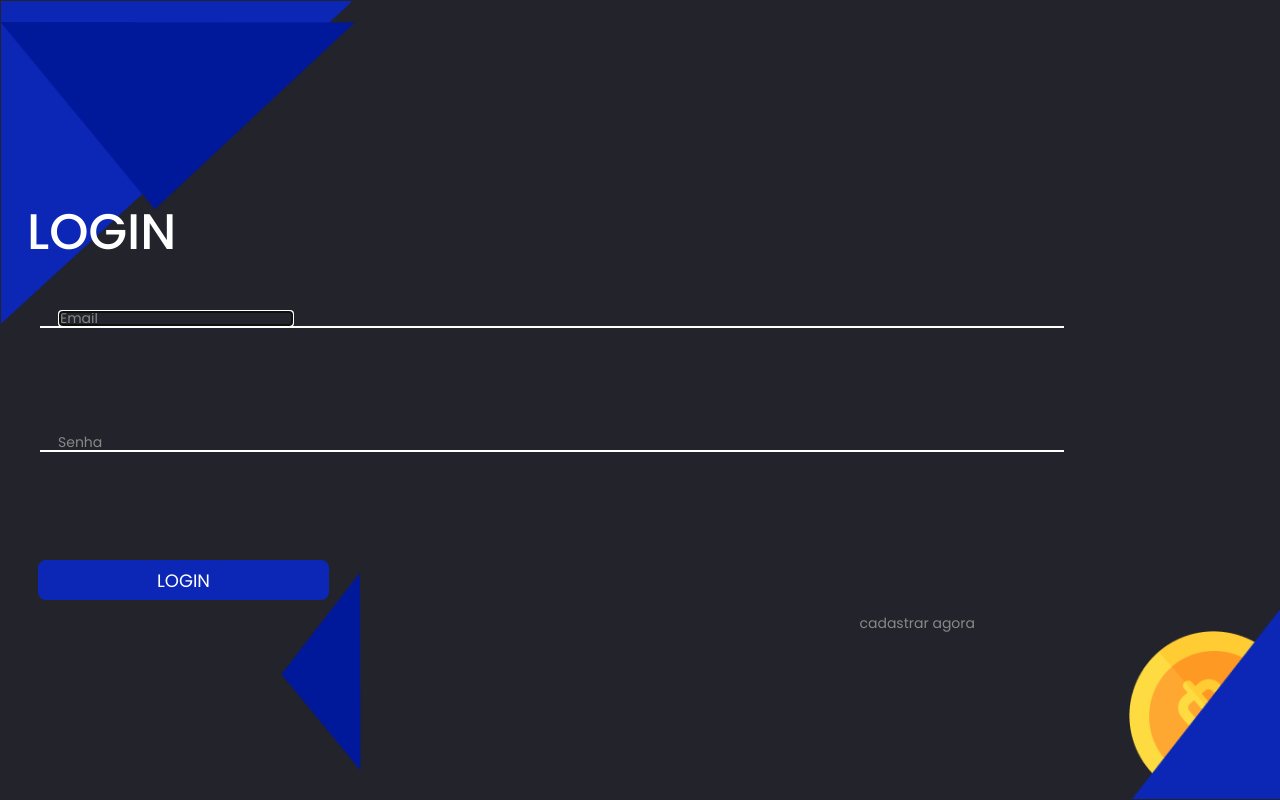
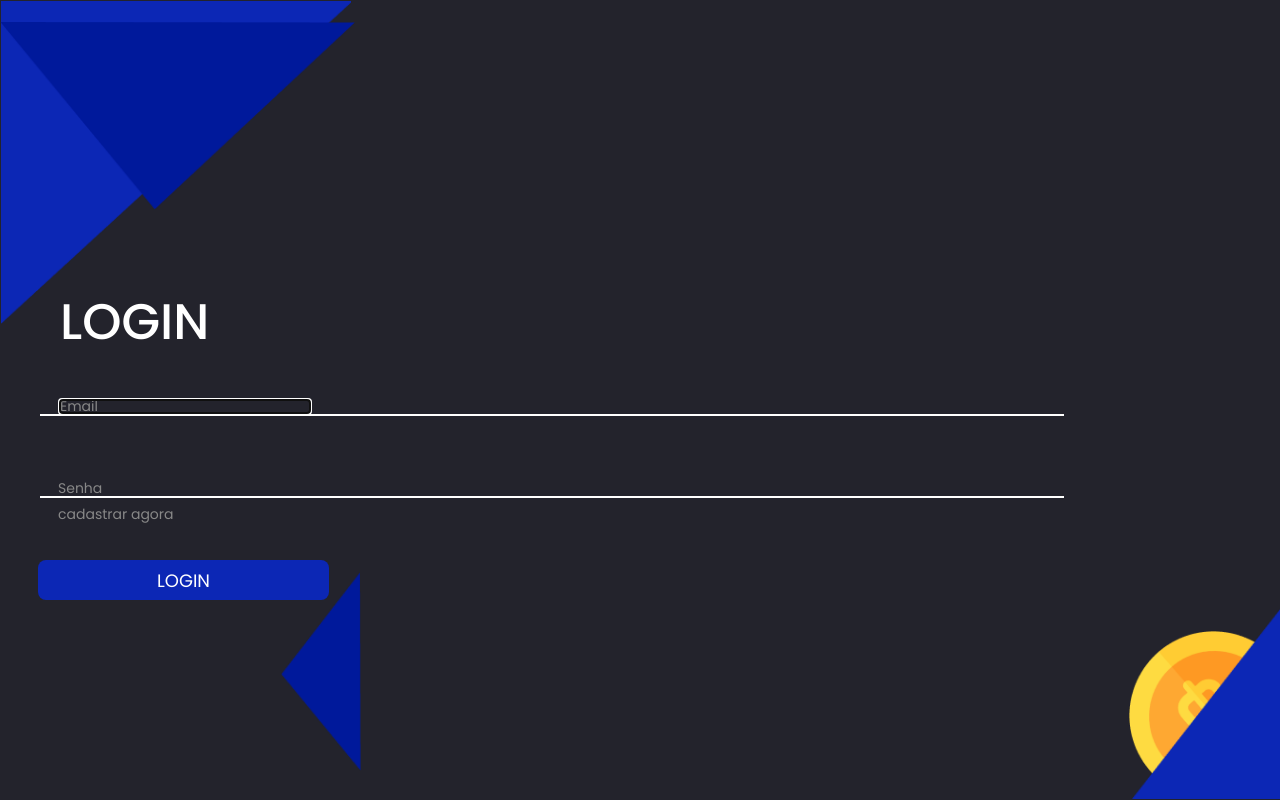
Before and after one commit to thiagorcode/inside-finances-be, a React (Create React App) app in the folder client/: page /Login in a window 1280 px wide. Built offline with nearby package versions, Linux system fonts and the light colour scheme.

Commit message:
Tela de login e de cadastro

```diff
--- a/client/src/pages/Login/Style.css
+++ b/client/src/pages/Login/Style.css
@@ -5,7 +5,7 @@ body{
 
 }
 
-.Logo{
+.Logoone{
     color: white;
     position: absolute;
     bottom: 60%;
@@ -13,7 +13,7 @@ body{
 
 }
 
-h1{
+.Logoone h1{
  position:relative;
  bottom: -40px;
  left: 30px;
@@ -55,7 +55,7 @@ form ::placeholder{
 
 input{
     color: white;
-    width: 100%;
+    width: 250px;
     border: none;
     display: block;
     background-color: transparent;
@@ -64,7 +64,7 @@ input{
 
 }
 
-.register{
+.registerone{
     padding: 20px;
     position: absolute;
     bottom: 44%;
@@ -78,7 +78,7 @@ input{
 }
 
 
-.passow{
+.passowone{
     padding: 18px;
     position: absolute;
     bottom: 35%;
@@ -90,9 +90,9 @@ input{
     left: 40px;
 }
 
-.passow p{
+.passowone p{
     position: absolute;
-    font-size: 12px;
+    font-size: 14px;
     color: #888888;
     position: absolute;
     bottom: -45px;
--- a/client/src/pages/Login/index.tsx
+++ b/client/src/pages/Login/index.tsx
@@ -15,17 +15,17 @@ export default function login() {
             <img className="money" src={Moeda} alt="moeda" width="150px" />
             <img className="tringbaixo1" src={baixo1} alt="triangulodebaixo" width="150px" />
             </div>
-             <div className="Logo" >
+             <div className="Logoone" >
              <img className="triangulo2" src={vec2} alt="triangulo2" width="355px" />
              <img className="tringbaixo2" src={baixo2} alt="triangulodebaixo2" width="80px" />
                  <h1>LOGIN</h1>
              </div>
-             <div className="register">
+             <div className="registerone">
                  <form>
                  <input type="text" placeholder="Email" autoFocus></input>
                  </form>
                  </div>
-             <div className="passow">
+             <div className="passowone">
              <form>
              <input type="password" placeholder="Senha" ></input>
              <a href="http://localhost:3000/register"><p>cadastrar agora</p></a>
--- a/client/src/pages/Register/style.css
+++ b/client/src/pages/Register/style.css
@@ -55,7 +55,7 @@ form ::placeholder{
 
 input{
     color: white;
-    width: 100%;
+    width: 250px;
     border: none;
     display: block;
     background-color: transparent;
```
